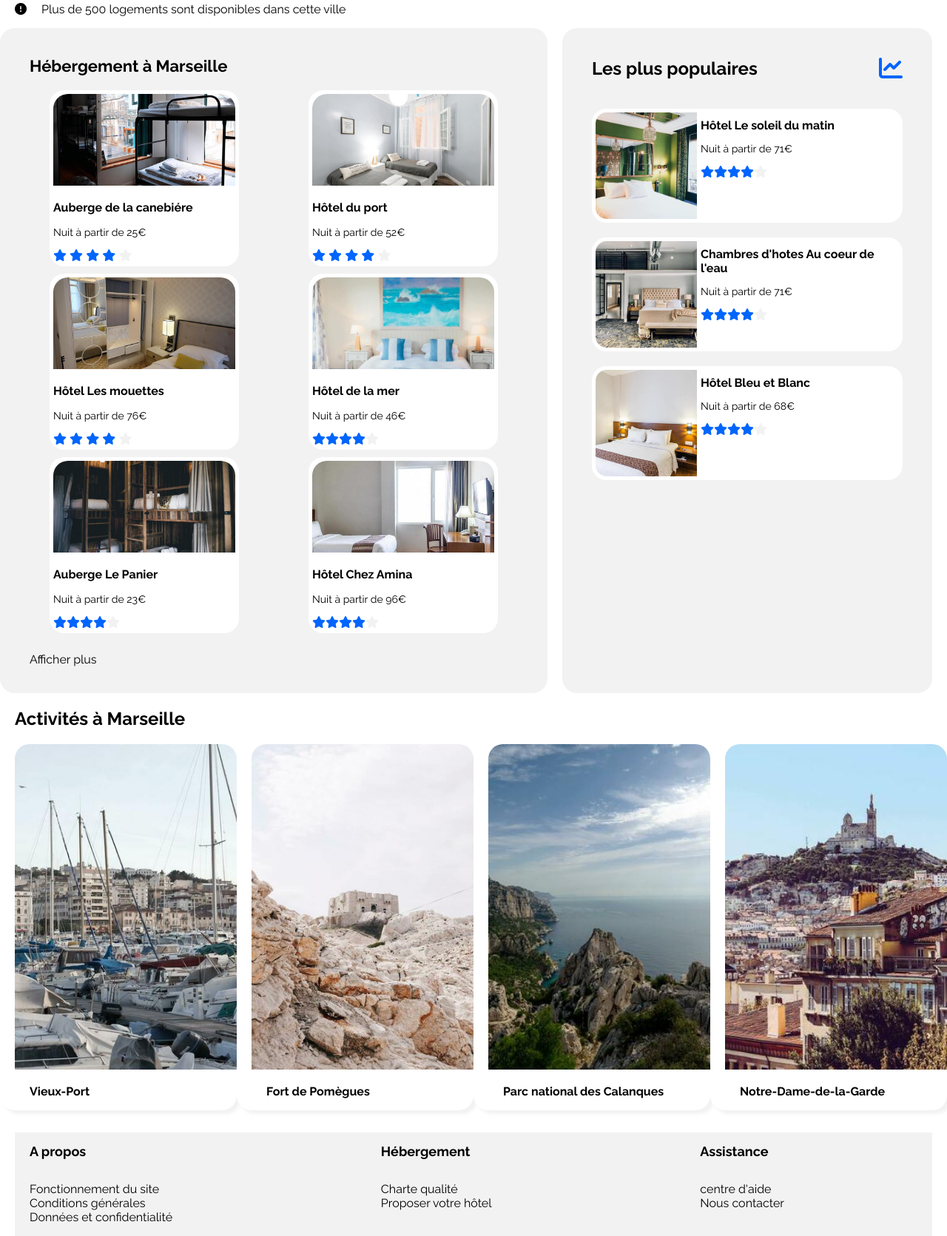
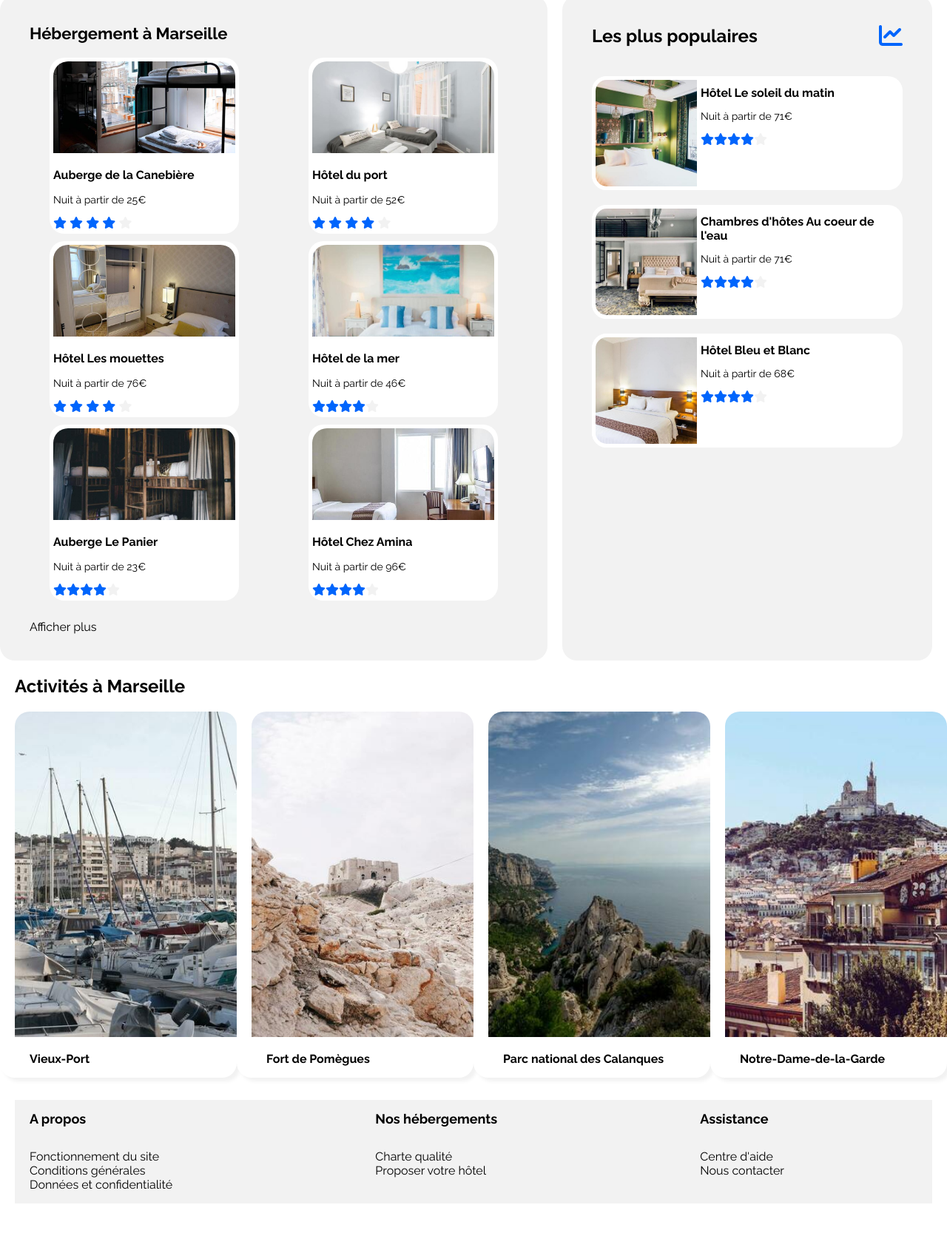
Before and after one commit to Marc-Fantino/Booki_HTML_CSS, a plain HTML site: page index.html in a window 1280 px wide. Shown: the part 341-2012 px from the top of the page at 74% size. After the commit the page ends 1968 px from the top, so only its background shows below. Drawn offline with Linux system fonts and the light colour scheme.

Commit message:
code  corrigé

```diff
--- a/css/style.css
+++ b/css/style.css
@@ -151,6 +151,7 @@ form button {
 /**********Block filtre*****/
 
 .filtre {
+display: flex;
   width: 950px;
   justify-content: space-around;
   align-items: center;
--- a/index.html
+++ b/index.html
@@ -70,7 +70,7 @@
                 <img src="/image/hebergements/4_small/auberge-de-la-canebiere.jpg"
                   alt="auberge-de-la-canebiere" title="auberge-de-la-canebiere">
                 <div>
-                  <h3 class="carte_text_700">Auberge de la canebiére</h3>
+                  <h3 class="carte_text_700">Auberge de la Canebière</h3>
                   <p class="carte_text_400">Nuit à partir de 25€</p>
                   <div class="active">
                     <i class="fa-solid fa-star"></i>
@@ -188,7 +188,7 @@
               <img src="./image/hebergements/4_small/chambres-d-hotes-au-coeur-de-l-eau.jpg"
                 alt="chambres-d-hotes-au-coeur-de-l-eau" title="chambres-d-hotes-au-coeur-de-l-eau">
               <div>
-                <h2 class="carte_text_700">Chambres d'hotes Au coeur de l'eau</h2>
+                <h2 class="carte_text_700">Chambres d'hôtes Au coeur de l'eau</h2>
                 <p class="carte_text_400">Nuit à partir de 71€</p>
                 <div class="active">
                   <i class="fa-solid fa-star"></i><i class="fa-solid fa-star"></i><i class="fa-solid fa-star"></i><i
@@ -258,7 +258,7 @@
       </ul>
     </div>
     <div>
-      <h2>Hébergement</h2>
+      <h2>Nos hébergements</h2>
       <ul>
         <li><a>Charte qualité</a></li>
         <li><a>Proposer votre hôtel</a></li>
@@ -267,7 +267,7 @@
     <div>
       <h2>Assistance</h2>
       <ul>
-        <li><a>centre d'aide</a></li>
+        <li><a>Centre d'aide</a></li>
         <li><a>Nous contacter</a></li>
       </ul>
     </div>
```
